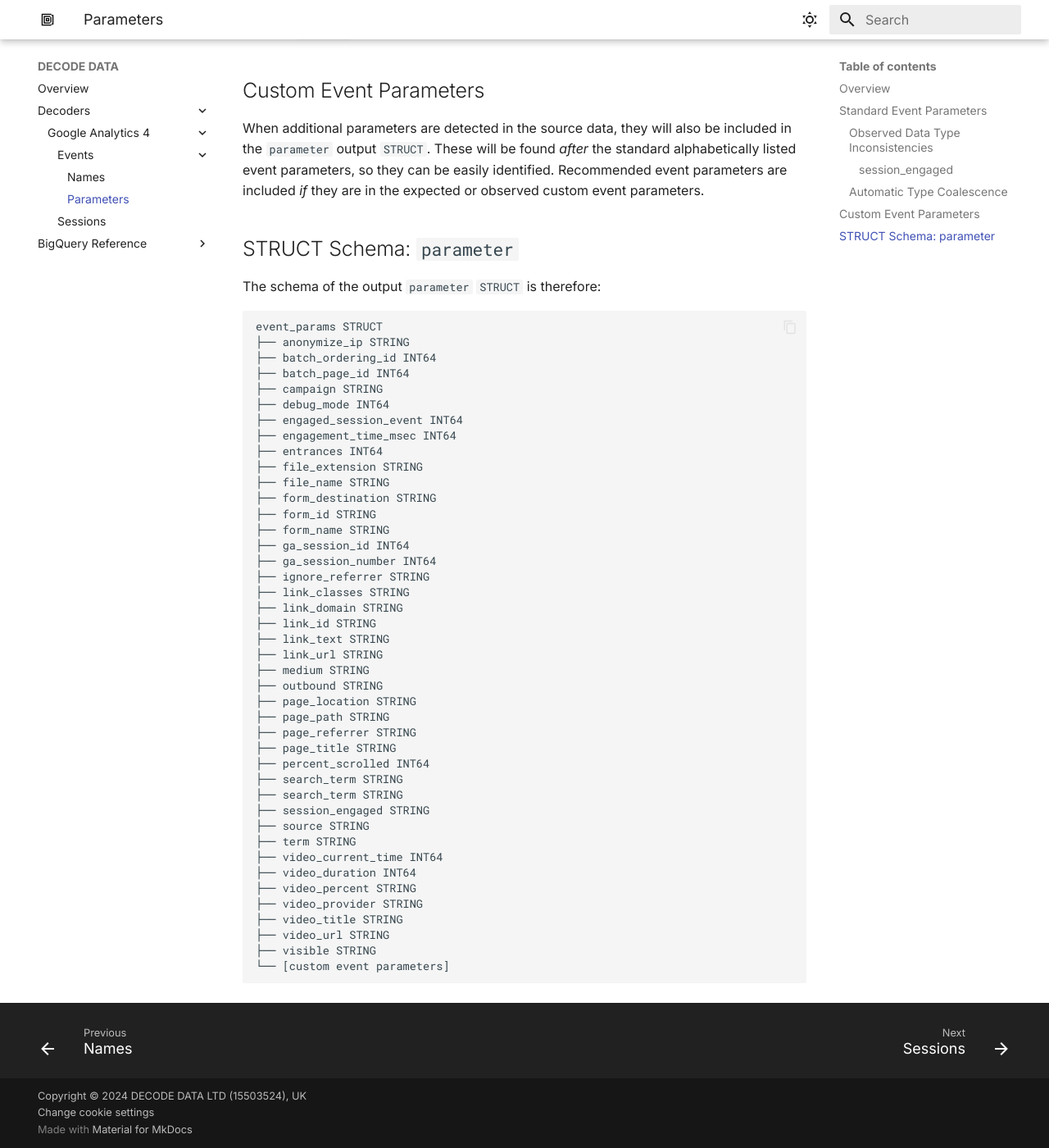
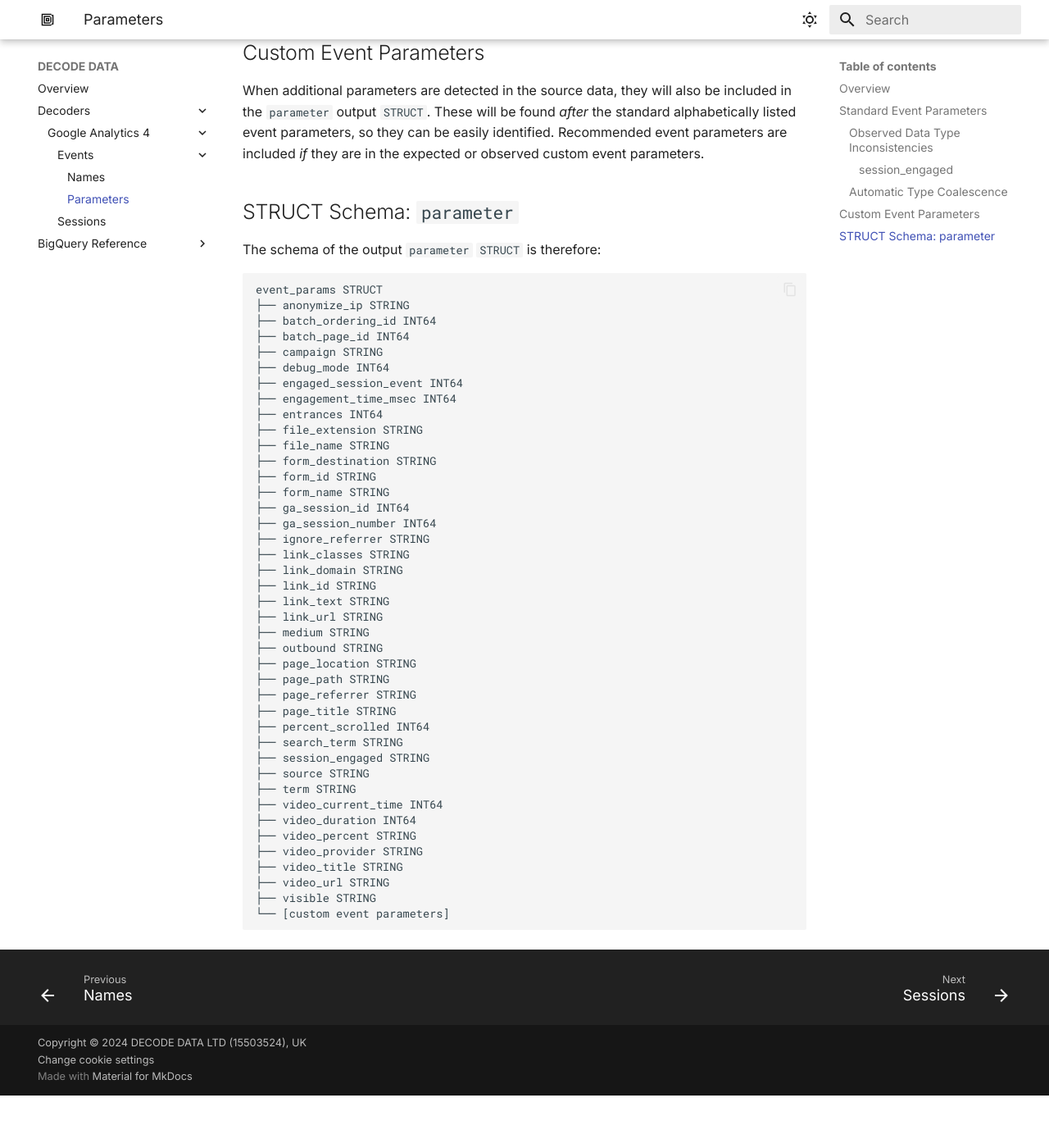
Before and after one commit to decode-data/decode-data.github.io, an MkDocs documentation site: the page built from docs/ga4/events/event_parameters.md, in a window 1280 px wide and 1400 px high, scrolled down 3391 px. Shown: the whole window at 82% size. Built offline with MkDocs 1.6.1 and Material for MkDocs 9.7.7, drawn with Linux system fonts in a browser that asks for light colours; after the commit the page ends 4727 px from its top, so only the background shows below that.

Commit message:
minor edits

```diff
--- a/docs/ga4/events/event_parameters.md
+++ b/docs/ga4/events/event_parameters.md
@@ -47,7 +47,6 @@
 | page_referrer | STRING |
 | page_title | STRING |
 | percent_scrolled | INT64 |
-| search_term | STRING |
 | search_term | STRING |
 | session_engaged | STRING |
 | source | STRING |
@@ -114,7 +113,6 @@
 ├── page_title STRING
 ├── percent_scrolled INT64
 ├── search_term STRING
-├── search_term STRING
 ├── session_engaged STRING
 ├── source STRING
 ├── term STRING
```
Also changed, not shown: docs/ga4/events/event_schema.md (+2 -0 lines).
